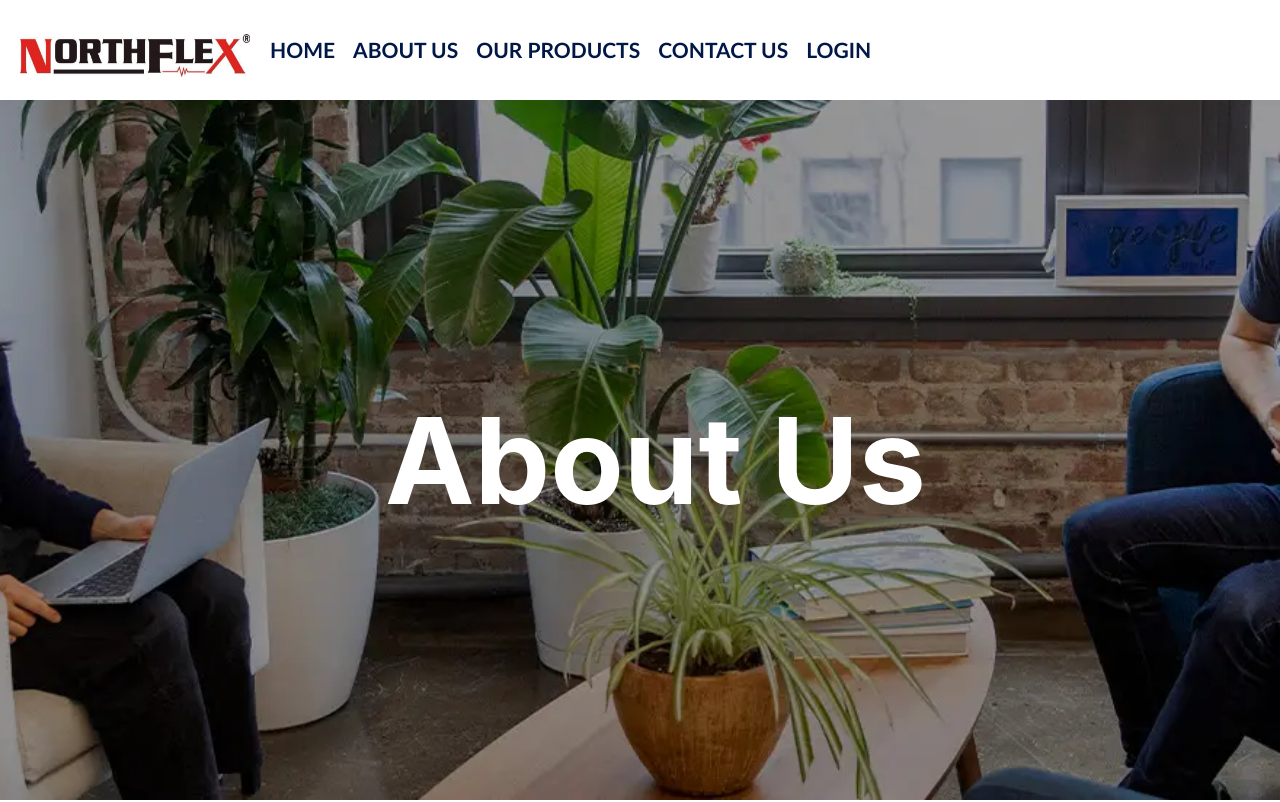
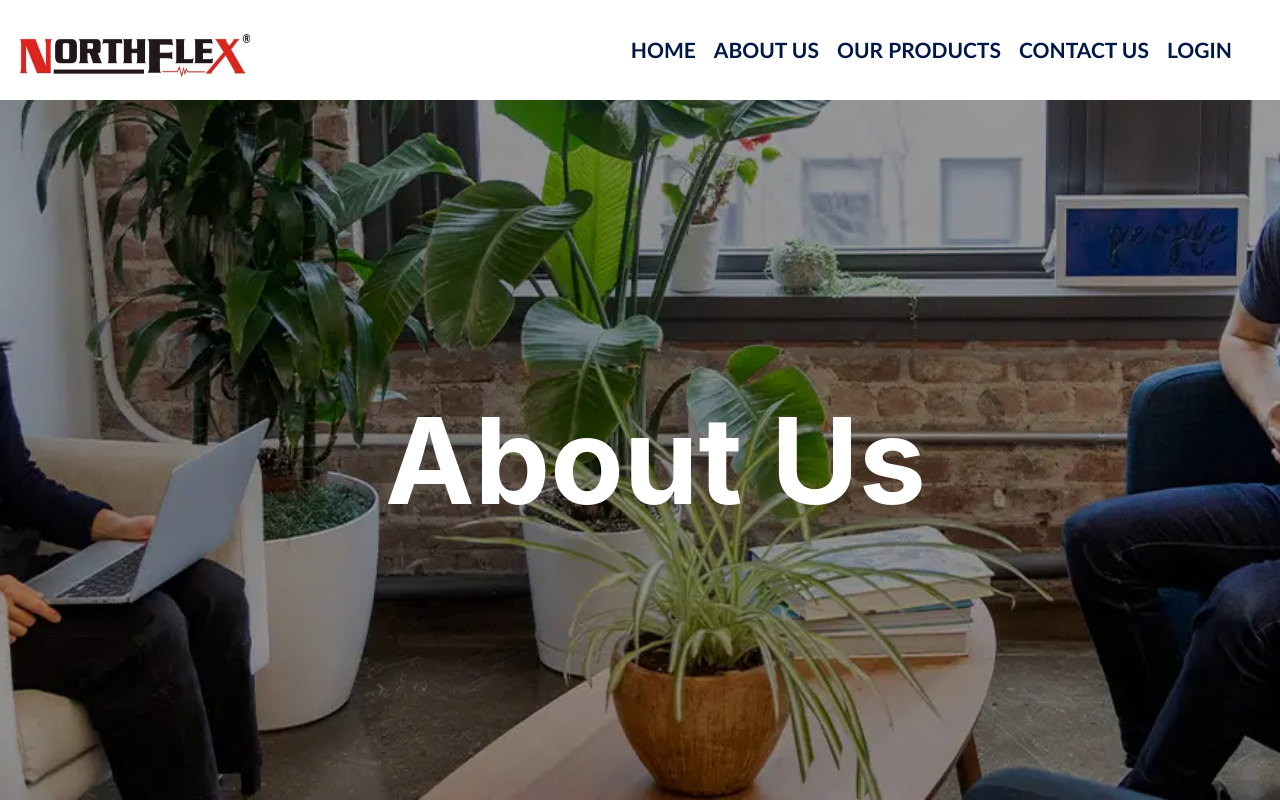
Before and after one commit to its-varun/NorthFlex, a React (Create React App) app: page /about in a window 1280 px wide. Shown: the top 802 px of the page. Built offline with nearby package versions, Linux system fonts and the light colour scheme.

Commit message:
Fixed Navbar

```diff
--- a/src/components/Home.css
+++ b/src/components/Home.css
@@ -29,6 +29,10 @@ body{
     font-size:21px;
     font-family: calibri;
     font-weight: 600;
+}
+.navbar-nav{
+    position: absolute;
+    right: 30px;
 }
 .container-fluid{
     padding-right: 0;
@@ -379,4 +383,7 @@ body{
     #intro_para{
         margin-left:2%;
     }
+    .navbar-nav{
+            position: static;
+    }
 }
```
